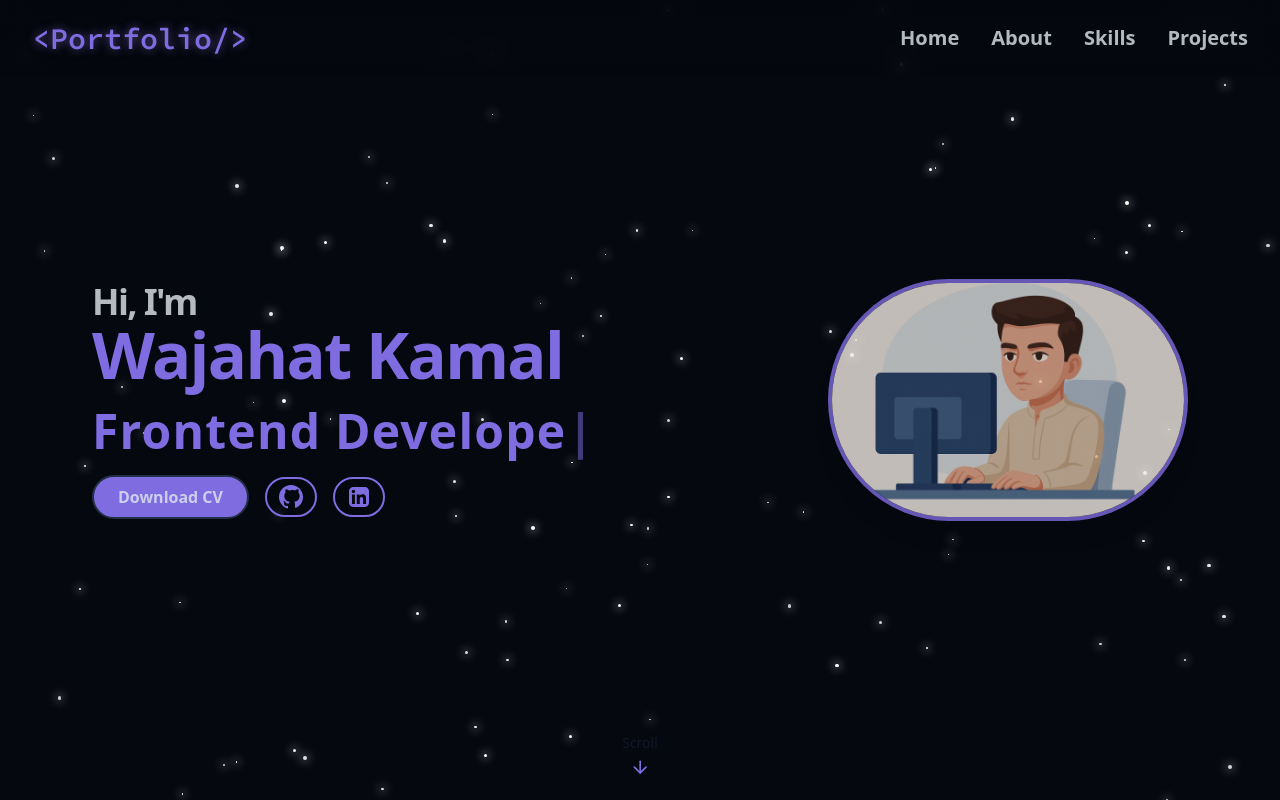
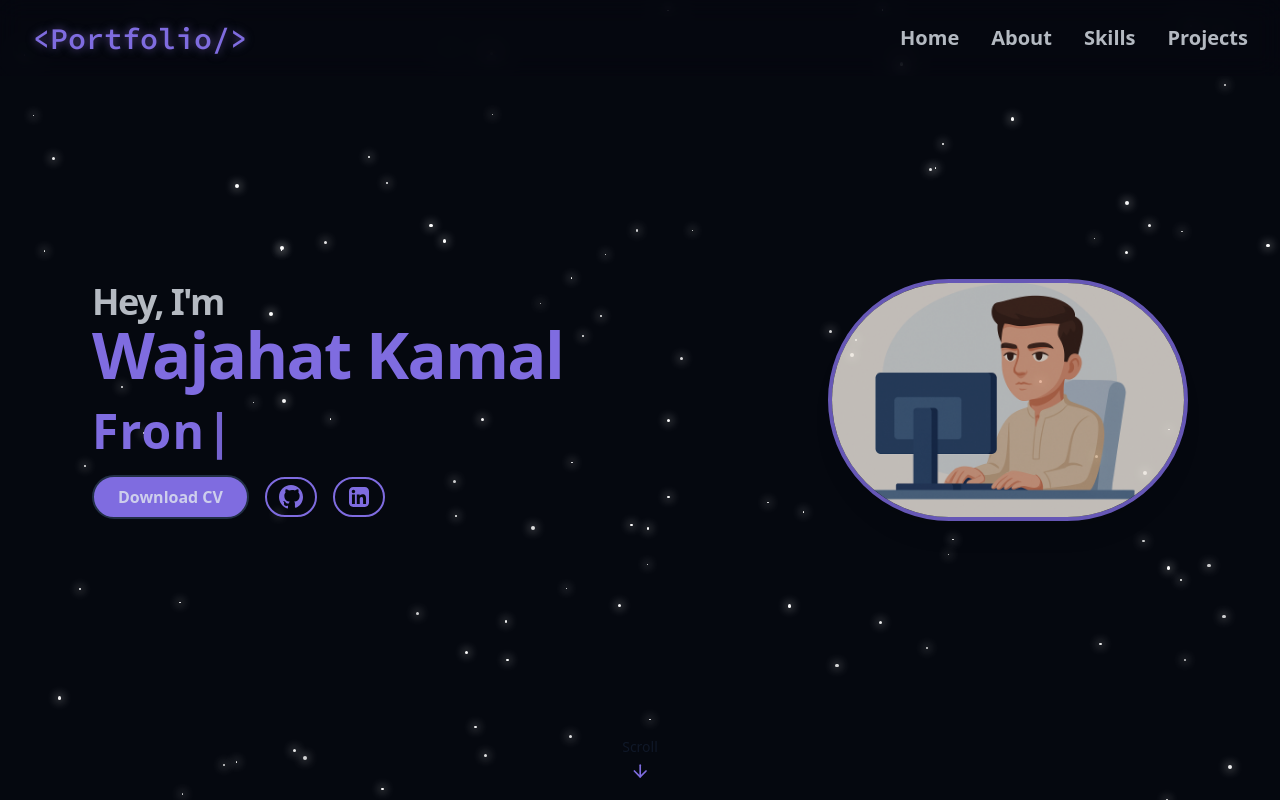
Before and after one commit to wajahat-kamal/Dev-Portfolio, a React (Vite) app: page / in a window 1280 px wide. Shown: the top 800 px of the page. Built offline with nearby package versions, Linux system fonts and the light colour scheme.

Commit message:
Update loading timer in App component to 1500ms and modify greeting text in HeroSection from "Hi" to "Hey" for a more casual tone.

```diff
--- a/src/App.jsx
+++ b/src/App.jsx
@@ -10,7 +10,7 @@ function App() {
   useEffect(() => {
     const timer = setTimeout(() => {
       setLoading(false);
-    }, 2400);
+    }, 1500);
 
     return () => clearTimeout(timer);
   }, []);
--- a/src/components/HeroSection.jsx
+++ b/src/components/HeroSection.jsx
@@ -13,7 +13,7 @@ const HeroSection = () => {
           {/* Heading */}
           <h1 className="text-[32px] sm:text-5xl md:text-[65px] font-extrabold tracking-tight">
             <span className="block opacity-0 animate-fade-in text-foreground/80 text-center md:text-start text-2xl md:text-4xl">
-              Hi, I'm
+              Hey, I'm
             </span>
             <span className="text-primary opacity-0 animate-fade-in-delay-1">
               Wajahat Kamal
```
